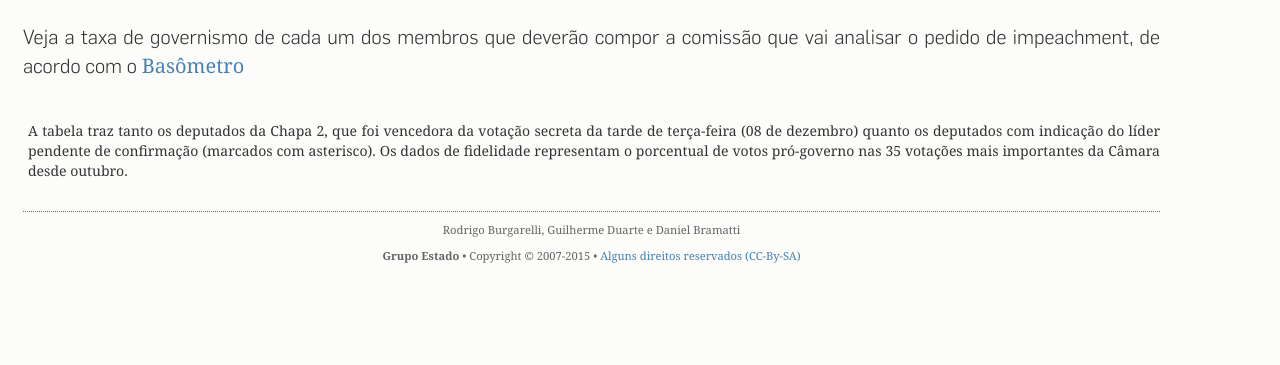
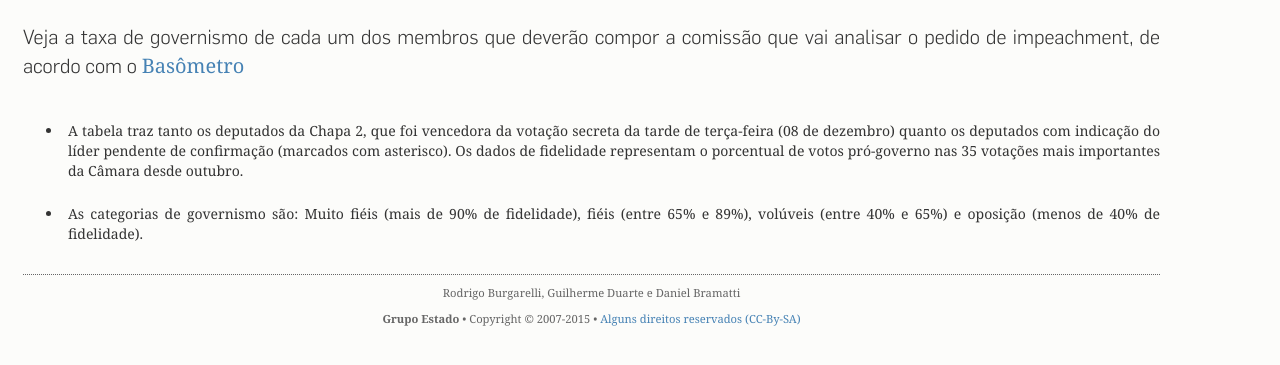
Before and after one commit to rodrigoburg/impeachment, a plain HTML site: page index.html in a window 1280 px wide. Shown: the part 63-428 px from the top of the page. Drawn offline with Linux system fonts and the light colour scheme; no server answers.

Commit message:
adicionando explicação de categoria

```diff
--- a/index.html
+++ b/index.html
@@ -97,7 +97,10 @@
         <p class="explicacao"></p>
         <div id="tabela">
         </div>
-        <p class="explicacao"> A tabela traz tanto os deputados da Chapa 2, que foi vencedora da votação secreta da tarde de terça-feira (08 de dezembro) quanto os deputados com indicação do líder pendente de confirmação (marcados com asterisco). Os dados de fidelidade representam o porcentual de votos pró-governo nas 35 votações mais importantes da Câmara desde outubro.</p>
+    <ul>
+        <li><p class="explicacao"> A tabela traz tanto os deputados da Chapa 2, que foi vencedora da votação secreta da tarde de terça-feira (08 de dezembro) quanto os deputados com indicação do líder pendente de confirmação (marcados com asterisco). Os dados de fidelidade representam o porcentual de votos pró-governo nas 35 votações mais importantes da Câmara desde outubro.</p></li>
+        <li><p class="explicacao"> As categorias de governismo são: Muito fiéis (mais de 90% de fidelidade), fiéis (entre 65% e 89%), volúveis (entre 40% e 65%) e oposição (menos de 40% de fidelidade).</p></li>
+    </ul>
 <!-- </div>
 </div> -->
 
```
